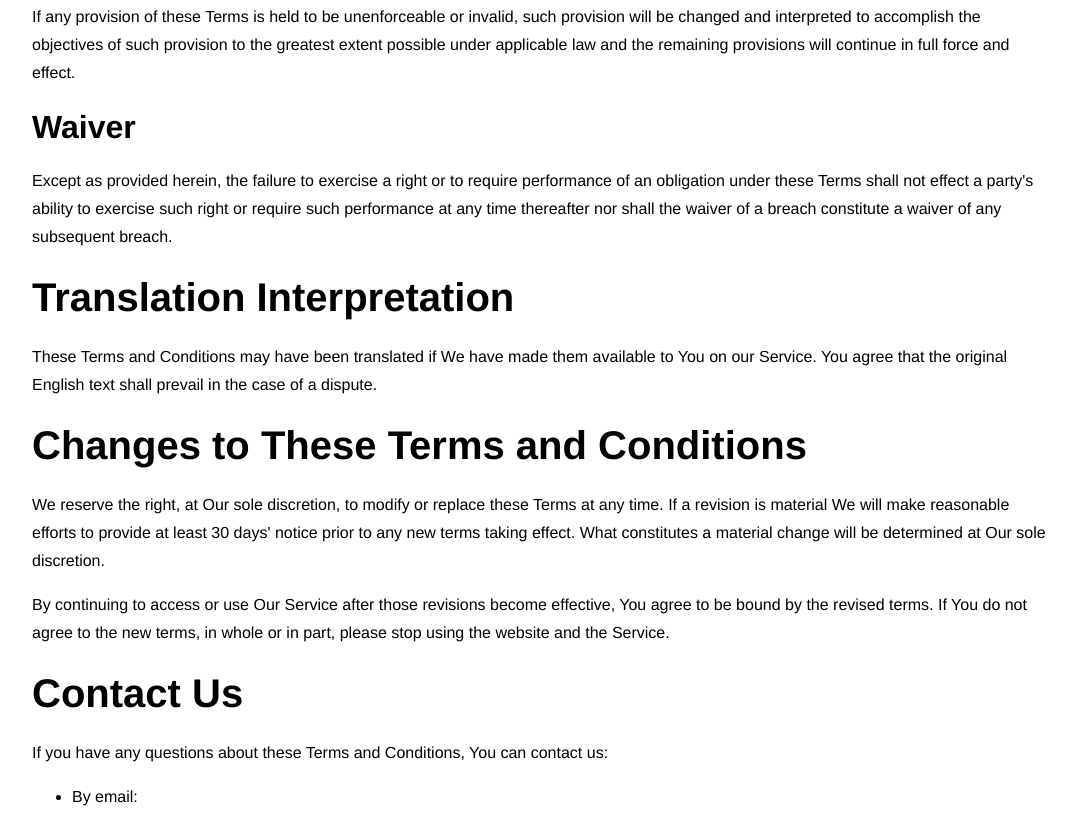
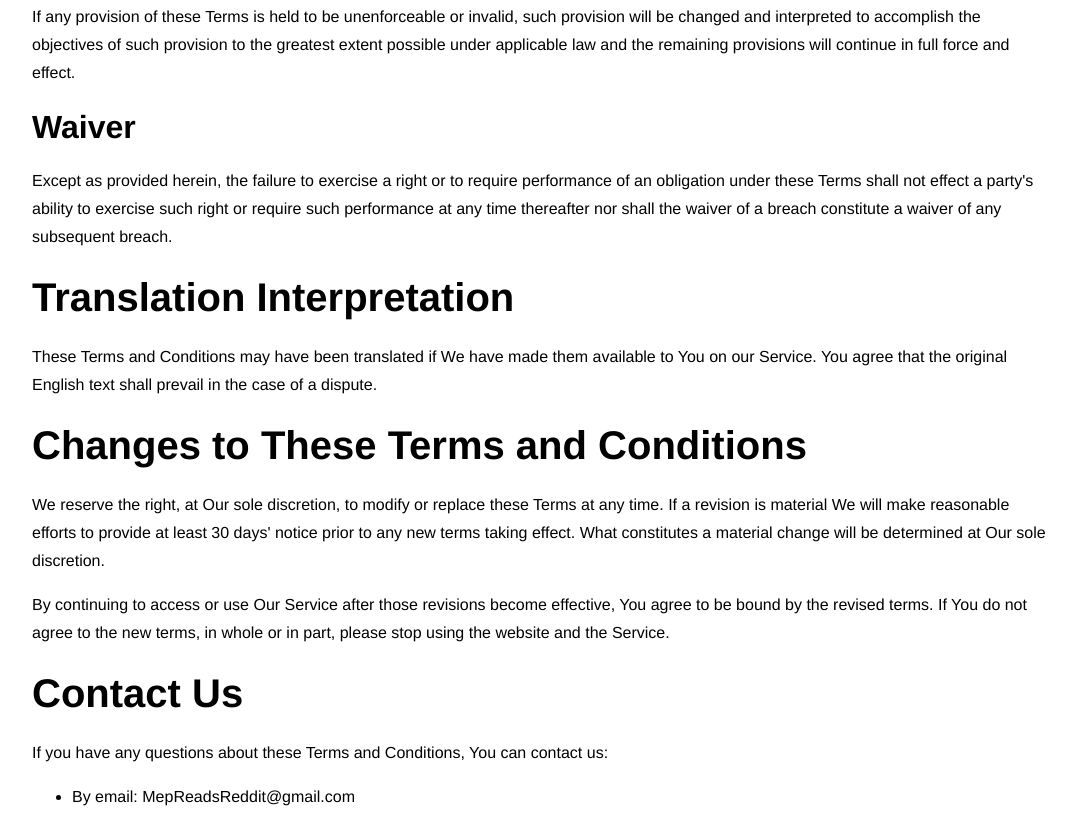
Before and after one commit to MepReads/YTApiProj, a plain HTML site: page TermsAndConditions.html in a window 1280 px wide. Shown: the part 3818-4645 px from the top of the page, without its empty margins (96-1172 px from the left). Drawn offline with Linux system fonts and the light colour scheme.

Commit message:
Update TermsAndConditions.html

```diff
--- a/TermsAndConditions.html
+++ b/TermsAndConditions.html
@@ -186,7 +186,7 @@
                     <h1>Contact Us</h1>
                     <p>If you have any questions about these Terms and Conditions, You can contact us:</p>
                     <ul>
-                        <li>By email: <a href="MepReadsReddit@gmail.com" class="__cf_email__">
+                        <li>By email: <a href="MepReadsReddit@gmail.com" class="__cf_email__">MepReadsReddit@gmail.com</a>
                         </li>
                     </ul>
                 </div>
```
